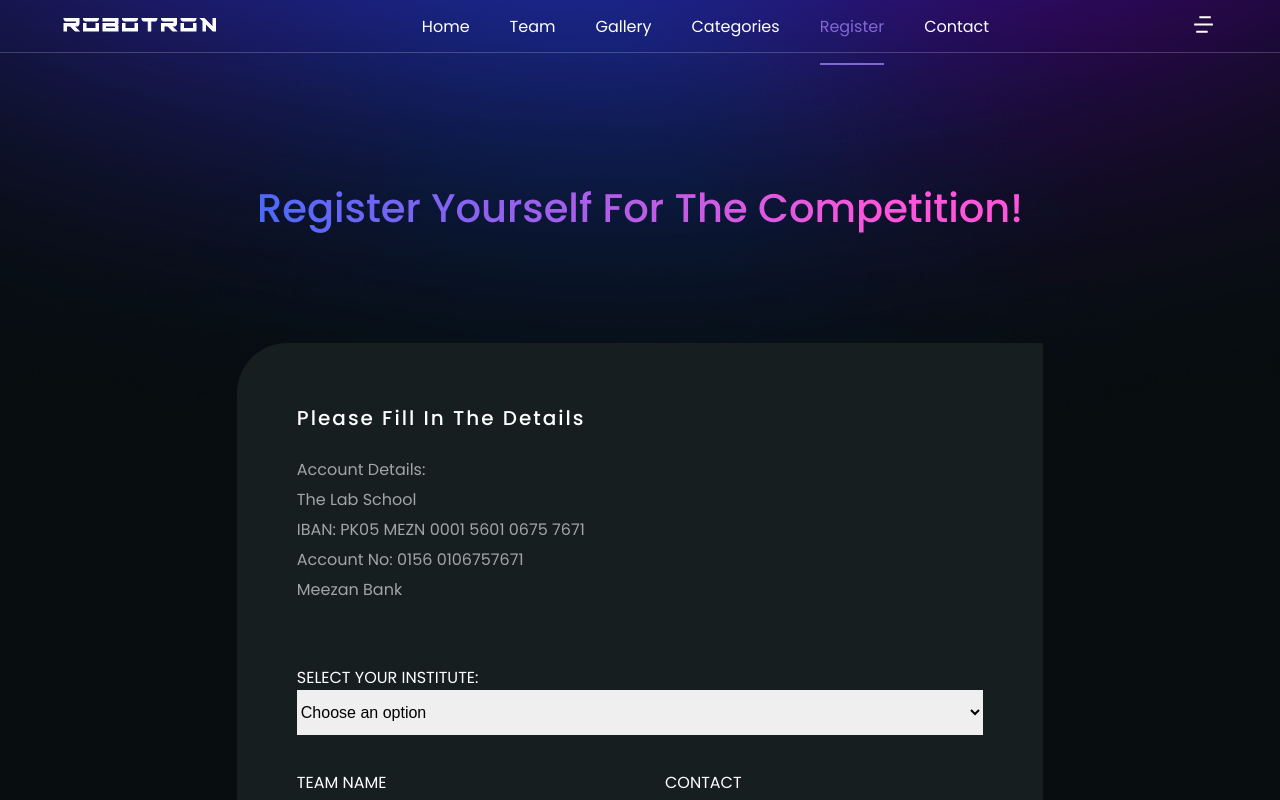
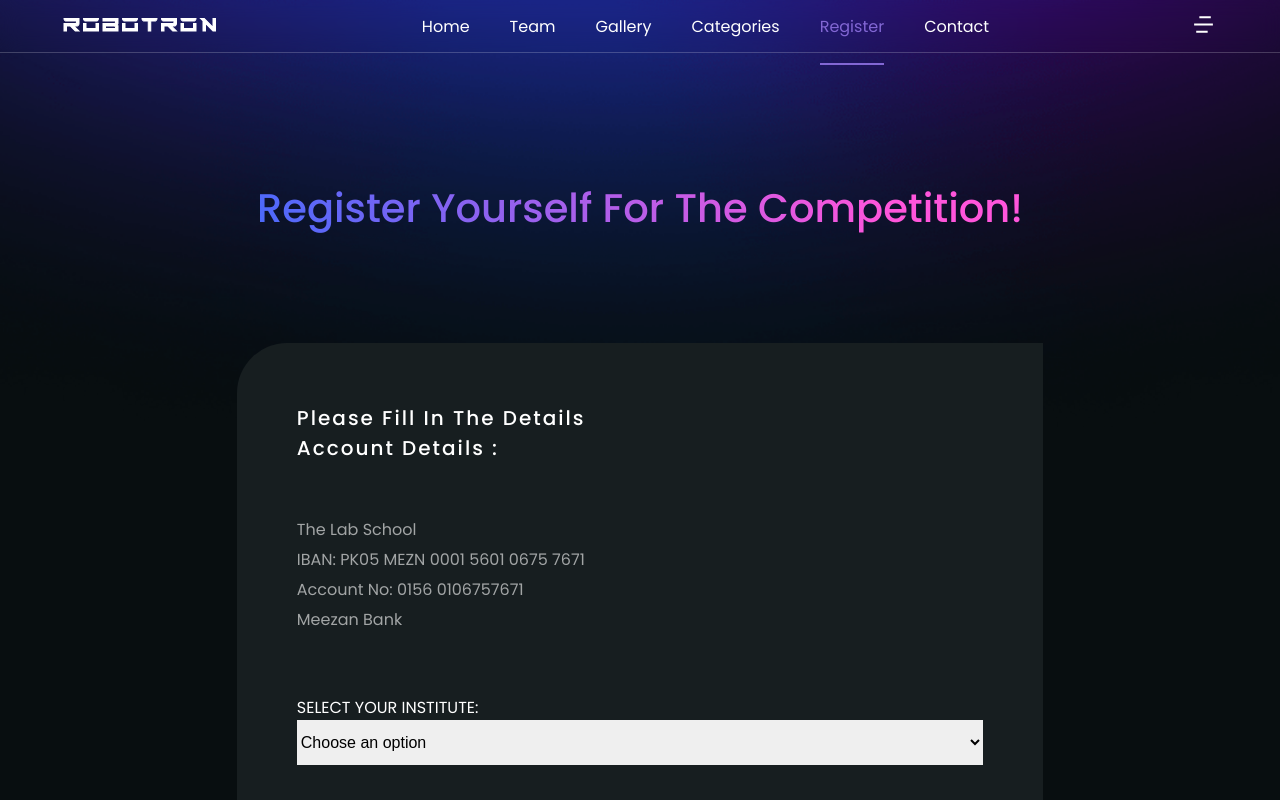
Before and after one commit to muawwizbilal/Robotron2.0, a Next.js app: page /register in a window 1280 px wide. Shown: the top 800 px of the page. Built offline with nearby package versions, Linux system fonts and the light colour scheme.

Commit message:
Update account details

```diff
--- a/sections/register.js
+++ b/sections/register.js
@@ -81,7 +81,9 @@ const Register = () => {
                     <div className="left w-20"></div>
                     <div className="right w-70">
                         <TitleSm title="Please Fill In The Details" />
-                        <p className="desc-p">Account Details: <br/> The Lab School <br/>
+                                                    <TitleSm title="Account Details : " />
+
+                        <p className="desc-p"> <br/> The Lab School <br/>
 IBAN: PK05 MEZN 0001 5601 0675 7671 <br/>
 Account No: 0156 0106757671 <br/>
 Meezan Bank </p>
```
